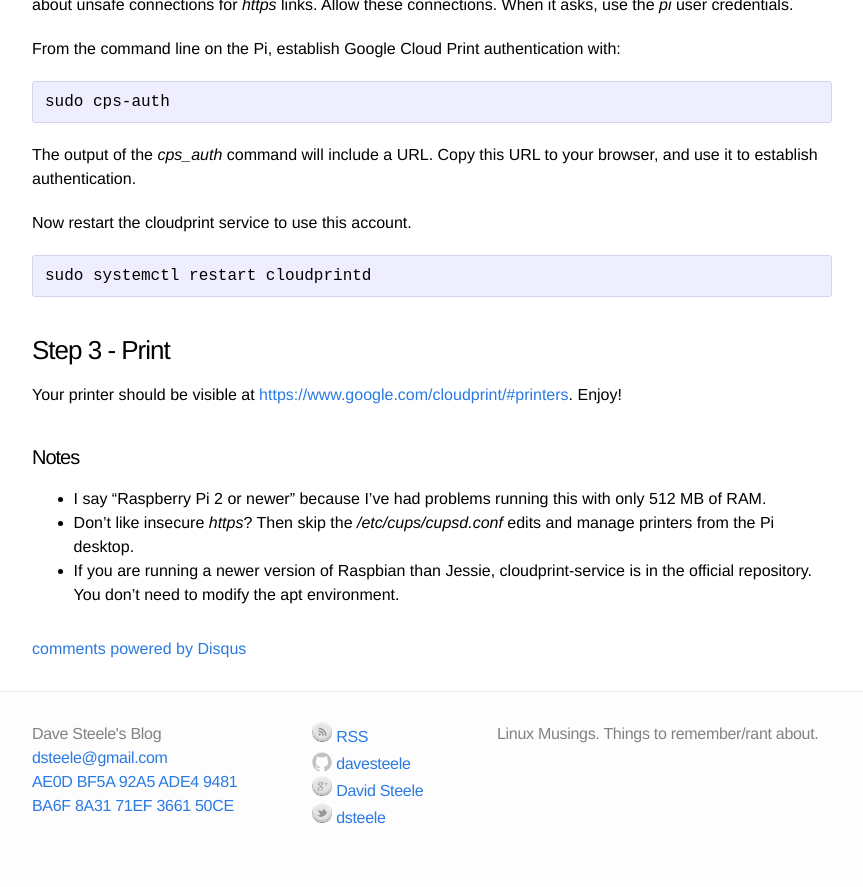
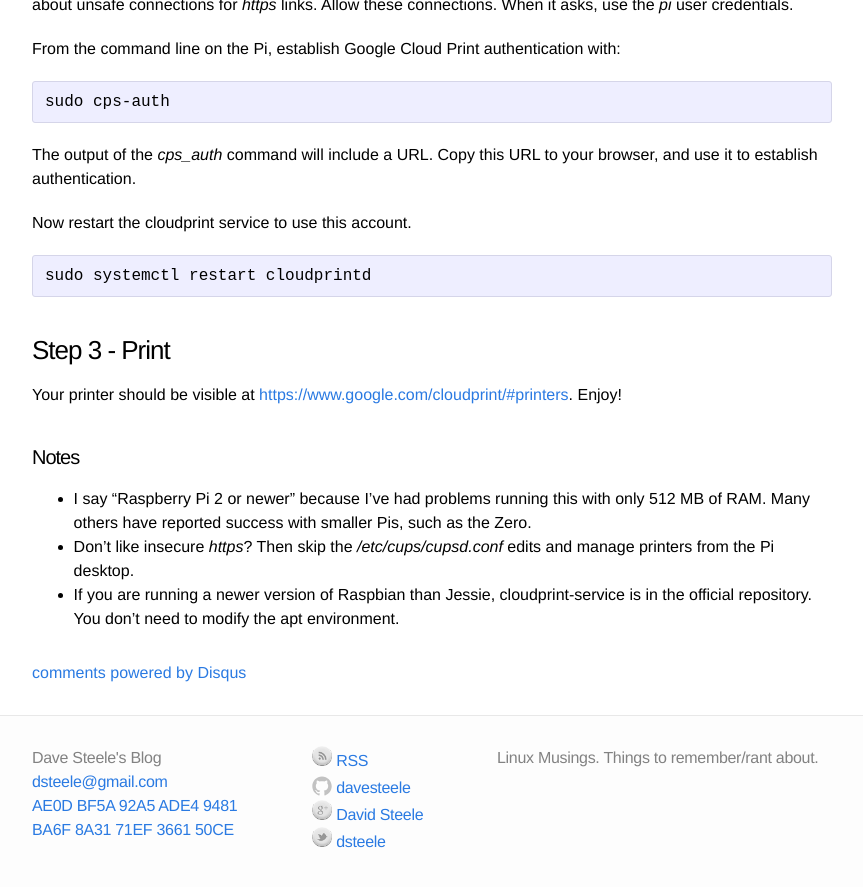
Before and after one commit to davesteele/davesteele.github.io, a Jekyll site: the page built from _posts/2016-04-23-raspberry-pi-cloudprint.markdown, in a window 1280 px wide and 900 px high, scrolled down 1390 px. Shown: the top 887 px of the window, without its empty margins (208-1071 px from the left). Built offline with Jekyll 4.4.1, drawn with Linux system fonts in a browser that asks for light colours; comment, search, counter and statistics services are not loaded; some of the changed text lies outside the part shown.

Commit message:
Cloudprint post: Small Pi may be OK

```diff
--- a/_posts/2016-04-23-raspberry-pi-cloudprint.markdown
+++ b/_posts/2016-04-23-raspberry-pi-cloudprint.markdown
@@ -87,7 +88,7 @@ Your printer should be visible at [https://www.google.com/cloudprint/#printers](
 #### Notes
 
 * I say "Raspberry Pi 2 or newer" because I've had problems running this with only
-512 MB of RAM.
+512 MB of RAM. Many others have reported success with smaller Pis, such as the Zero.
 * Don't like insecure _https_? Then skip the _/etc/cups/cupsd.conf_ edits and
 manage printers from the Pi desktop.
 * If you are running a newer version of Raspbian than Jessie, cloudprint-service
```
Also changed, not shown: other parts of _posts/2016-04-23-raspberry-pi-cloudprint.markdown (+2 -1 lines).
